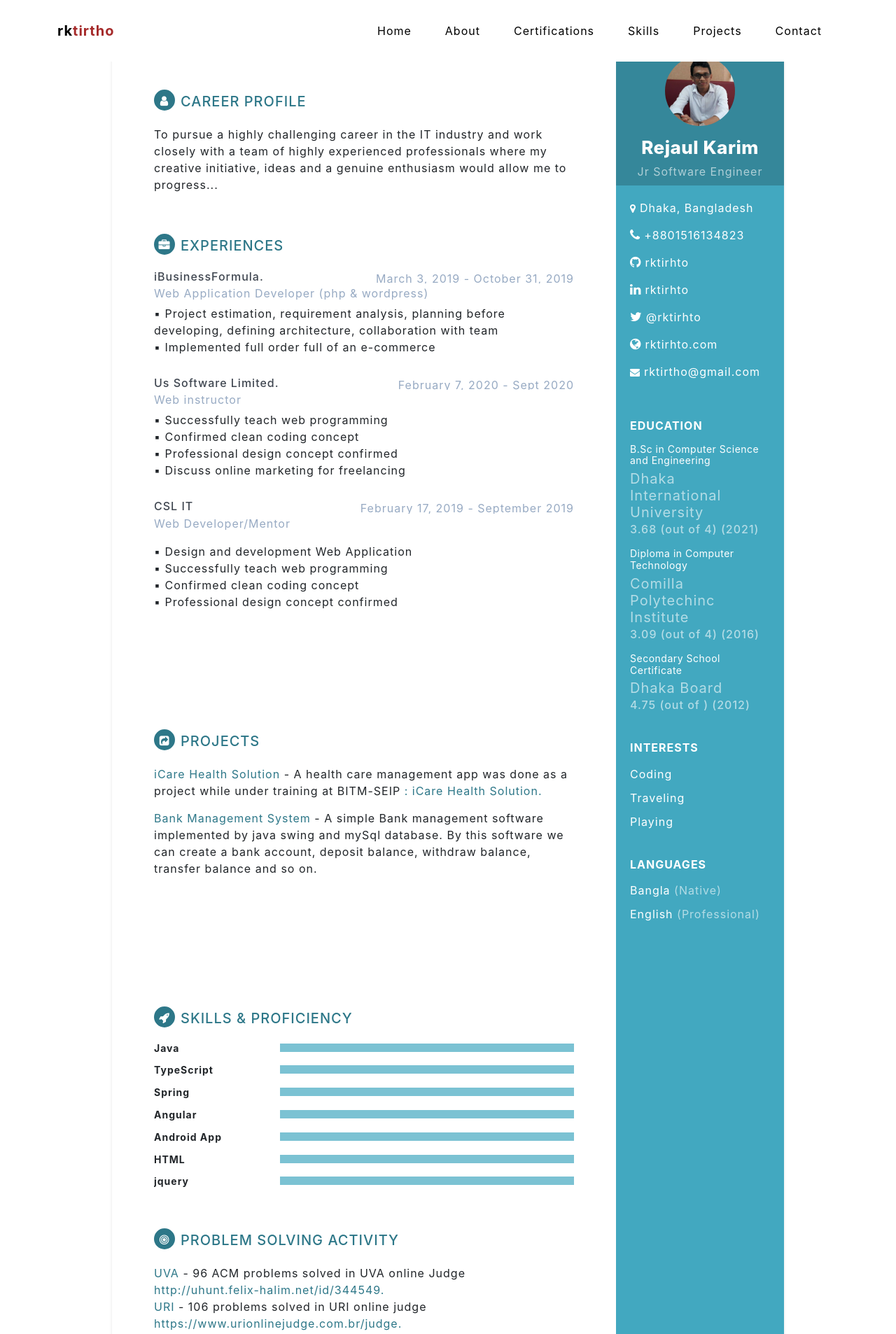
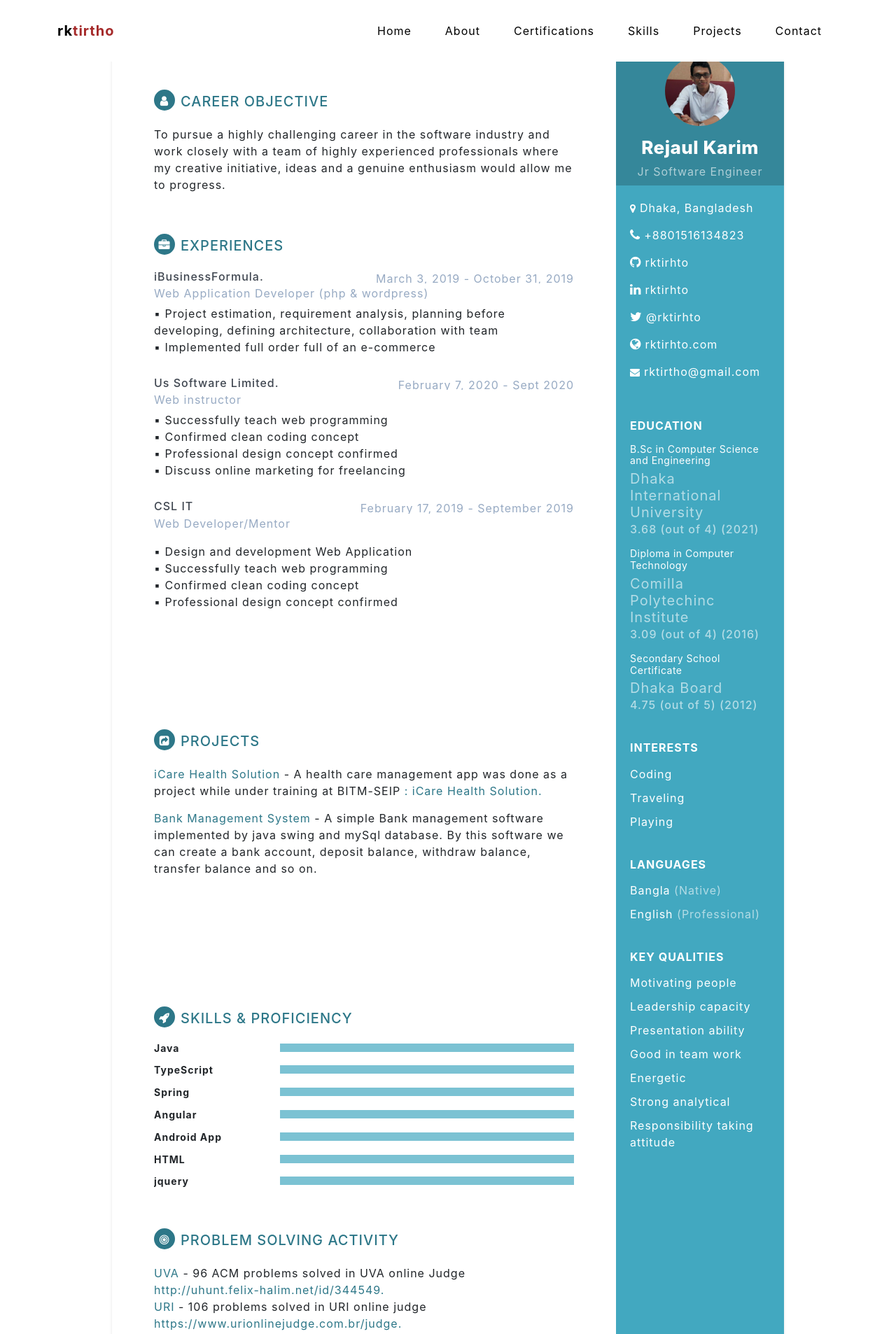
Before and after one commit to rktirtho/rktirtho, an Angular app: page /resume in a window 1280 px wide. Shown: the top 1906 px of the page at 70% size. Built offline with nearby package versions, Linux system fonts and the light colour scheme.

Commit message:
key quality added

```diff
--- a/src/app/resume/resume.component.html
+++ b/src/app/resume/resume.component.html
@@ -15,10 +15,10 @@
     <meta name="viewport" content="width=device-width, initial-scale=1.0">
     <meta name="description" content="CV for Developers from Siam">
     <meta name="author" content="Shaeed Al Hasan Siam">
-    <link rel="shortcut icon" href="siam_favicon.png">
+    <link rel="shortcut icon" href="siam_favicon.png">-->
     <link
         href='https://fonts.googleapis.com/css?family=Roboto:400,500,400italic,300italic,300,500italic,700,700italic,900,900italic'
-        rel='stylesheet' type='text/css'> -->
+        rel='stylesheet' type='text/css'>
     <!-- Global CSS -->
     <!-- <link rel="stylesheet" href="assets/plugins/bootstrap/css/bootstrap.min.css"> -->
     <!-- Plugins CSS -->
@@ -77,7 +77,7 @@
                 <div class="item">
                     <h4 class="degree">Secondary School Certificate</h4>
                     <h5 class="meta">Dhaka Board</h5>
-                    <div class="time">4.75 (out of ) (2012)</div>
+                    <div class="time">4.75 (out of 5) (2012)</div>
                 </div>
                 <!--//item-->
             </div>
@@ -100,6 +100,19 @@
                     <li>English <span class="lang-desc">(Professional)</span></li>
                 </ul>
             </div>
+            <!-- Key Qualities -->
+            <div class="languages-container container-block">
+                <h2 class="container-block-title">Key Qualities</h2>
+                <ul class="list-unstyled interests-list">
+                    <li>Motivating people</li>
+                    <li>Leadership capacity</li>
+                    <li>Presentation ability</li>
+                    <li>Good in team work</li>
+                    <li>Energetic</li>
+                    <li>Strong analytical</li>
+                    <li>Responsibility taking attitude</li>
+                </ul>
+            </div>
             <!--//interests-->
 
         </div>
@@ -108,11 +121,11 @@
         <div class="main-wrapper">
 
             <section class="section summary-section">
-                <h2 class="section-title"><i class="fa fa-user"></i>Career Profile</h2>
+                <h2 class="section-title"><i class="fa fa-user"></i>Career Objective</h2>
                 <div class="summary">
-                    <p>To pursue a highly challenging career in the IT industry and work closely with a team of highly
-                        experienced professionals where my creative initiative, ideas and a genuine enthusiasm would
-                        allow me to progress...</p>
+                    <p>To pursue a highly challenging career in the software industry and work closely with a team
+                        of highly experienced professionals where my creative initiative, ideas and a genuine
+                        enthusiasm would allow me to progress.</p>
                 </div>
                 <!--//summary-->
             </section>
```
